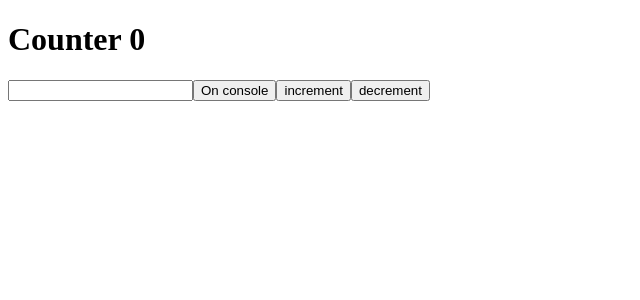
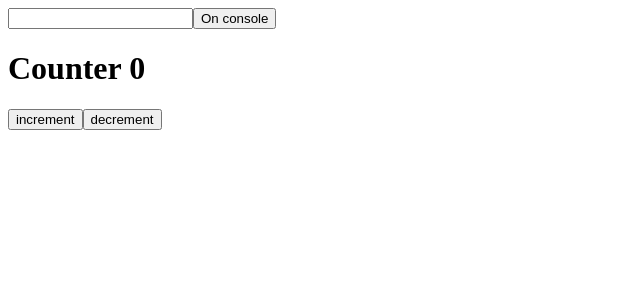
Before and after one commit to MikitaCat/React_Repeat, a React (Create React App) app: page / in a window 1280 px wide. Shown: the top 300 px of the page, without its empty margins (0-640 px from the left). Built offline with nearby package versions, Linux system fonts and the light colour scheme; the HTML template or start-up script is replaced by a standard one.

Commit message:
Decomposition App component. Now we have a Counter component with it's own state

```diff
--- a/src/App.js
+++ b/src/App.js
@@ -1,30 +1,16 @@
 import React from 'react';
 import { useState } from 'react';
+import Counter from './components/Counter';
 
 function App() {
-  const [likes, setLikes] = useState(0);
   const [value, setValue] = useState('');
-
-  function increment() {
-    setLikes(likes + 1);
-  }
-
-  function decrement() {
-    setLikes(likes - 1);
-  }
-
-  const obj = {
-    value: value,
-    count: likes,
-  };
+  const arr = [, , , ,];
 
   return (
     <div>
-      <h1>Counter {likes}</h1>
       <input value={value} onChange={(event) => setValue(event.target.value)} />
-      <button onClick={() => console.log(obj)}>On console</button>
-      <button onClick={increment}>increment</button>
-      <button onClick={decrement}>decrement</button>
+      <button onClick={() => console.log()}>On console</button>
+      <Counter />
     </div>
   );
 }
--- /dev/null
+++ b/src/components/Counter.jsx
@@ -0,0 +1,24 @@
+import React from 'react';
+import { useState } from 'react';
+
+const Counter = () => {
+  const [counter, setCounter] = useState(0);
+
+  function increment() {
+    setCounter(counter + 1);
+  }
+
+  function decrement() {
+    setCounter(counter - 1);
+  }
+
+  return (
+    <div>
+      <h1>Counter {counter}</h1>
+      <button onClick={increment}>increment</button>
+      <button onClick={decrement}>decrement</button>
+    </div>
+  );
+};
+
+export default Counter;
```
